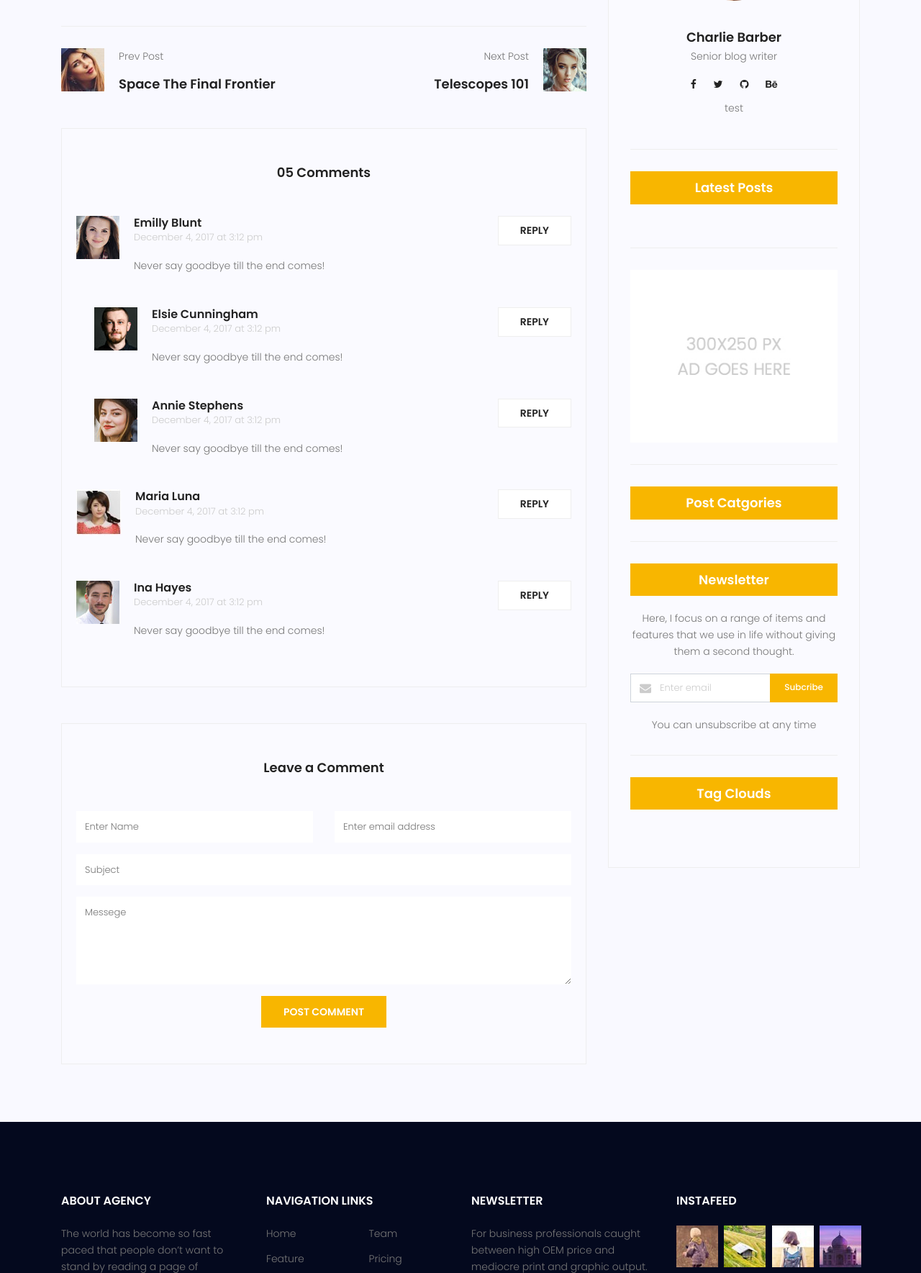
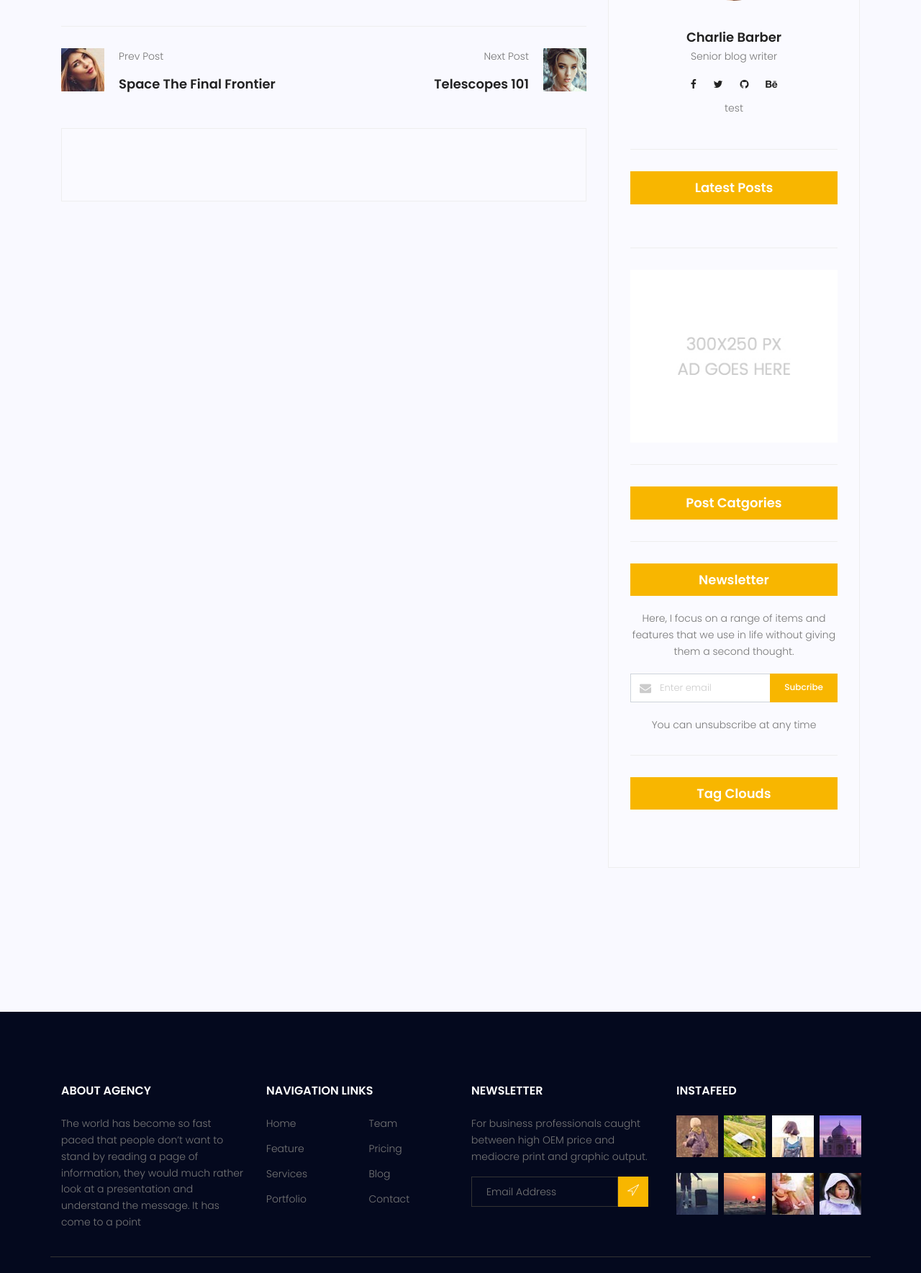
Before and after one commit to arminadm/django_blog, a Django app: template templates/blog/blog-single.html in a window 1280 px wide. Shown: the part 637-2406 px from the top of the page at 72% size. Run offline with Django 3.2, Linux system fonts and the light colour scheme; the template is opened without the code that fills it, so the values that code supplies are empty; some libraries are stand-ins or nearby versions.

Commit message:
added disqus for blog/single commenting

```diff
--- a/templates/blog/blog-single.html
+++ b/templates/blog/blog-single.html
@@ -102,104 +102,28 @@
 					</div>
 				</div>
 				<div class="comments-area">
-					<h4>05 Comments</h4>
-					<div class="comment-list">
-						<div class="single-comment justify-content-between d-flex">
-							<div class="user justify-content-between d-flex">
-								<div class="thumb">
-									<img src="{% static 'img/blog/c1.jpg' %}" alt="">
-								</div>
-								<div class="desc">
-									<h5><a href="#">Emilly Blunt</a></h5>
-									<p class="date">December 4, 2017 at 3:12 pm </p>
-									<p class="comment">
-										Never say goodbye till the end comes!
-									</p>
-								</div>
-							</div>
-							<div class="reply-btn">
-								<a href="" class="btn-reply text-uppercase">reply</a>
-							</div>
-						</div>
-					</div>
-					<div class="comment-list left-padding">
-						<div class="single-comment justify-content-between d-flex">
-							<div class="user justify-content-between d-flex">
-								<div class="thumb">
-									<img src="{% static 'img/blog/c2.jpg' %}" alt="">
-								</div>
-								<div class="desc">
-									<h5><a href="#">Elsie Cunningham</a></h5>
-									<p class="date">December 4, 2017 at 3:12 pm </p>
-									<p class="comment">
-										Never say goodbye till the end comes!
-									</p>
-								</div>
-							</div>
-							<div class="reply-btn">
-								<a href="" class="btn-reply text-uppercase">reply</a>
-							</div>
-						</div>
-					</div>
-					<div class="comment-list left-padding">
-						<div class="single-comment justify-content-between d-flex">
-							<div class="user justify-content-between d-flex">
-								<div class="thumb">
-									<img src="{% static 'img/blog/c3.jpg' %}" alt="">
-								</div>
-								<div class="desc">
-									<h5><a href="#">Annie Stephens</a></h5>
-									<p class="date">December 4, 2017 at 3:12 pm </p>
-									<p class="comment">
-										Never say goodbye till the end comes!
-									</p>
-								</div>
-							</div>
-							<div class="reply-btn">
-								<a href="" class="btn-reply text-uppercase">reply</a>
-							</div>
-						</div>
-					</div>
-					<div class="comment-list">
-						<div class="single-comment justify-content-between d-flex">
-							<div class="user justify-content-between d-flex">
-								<div class="thumb">
-									<img src="{% static 'img/blog/c4.jpg' %}" alt="">
-								</div>
-								<div class="desc">
-									<h5><a href="#">Maria Luna</a></h5>
-									<p class="date">December 4, 2017 at 3:12 pm </p>
-									<p class="comment">
-										Never say goodbye till the end comes!
-									</p>
-								</div>
-							</div>
-							<div class="reply-btn">
-								<a href="" class="btn-reply text-uppercase">reply</a>
-							</div>
-						</div>
-					</div>
-					<div class="comment-list">
-						<div class="single-comment justify-content-between d-flex">
-							<div class="user justify-content-between d-flex">
-								<div class="thumb">
-									<img src="{% static 'img/blog/c5.jpg' %}" alt="">
-								</div>
-								<div class="desc">
-									<h5><a href="#">Ina Hayes</a></h5>
-									<p class="date">December 4, 2017 at 3:12 pm </p>
-									<p class="comment">
-										Never say goodbye till the end comes!
-									</p>
-								</div>
-							</div>
-							<div class="reply-btn">
-								<a href="" class="btn-reply text-uppercase">reply</a>
-							</div>
-						</div>
-					</div>
+					<div id="disqus_thread"></div>
+					<script>
+						/**
+						*  RECOMMENDED CONFIGURATION VARIABLES: EDIT AND UNCOMMENT THE SECTION BELOW TO INSERT DYNAMIC VALUES FROM YOUR PLATFORM OR CMS.
+						*  LEARN WHY DEFINING THESE VARIABLES IS IMPORTANT: https://disqus.com/admin/universalcode/#configuration-variables    */
+						/*
+						var disqus_config = function () {
+						this.page.url = PAGE_URL;  // Replace PAGE_URL with your page's canonical URL variable
+						this.page.identifier = PAGE_IDENTIFIER; // Replace PAGE_IDENTIFIER with your page's unique identifier variable
+						};
+						*/
+						(function() { // DON'T EDIT BELOW THIS LINE
+						var d = document, s = d.createElement('script');
+						s.src = 'https://127-0-0-1-8000-7xafcts6ix.disqus.com/embed.js';
+						s.setAttribute('data-timestamp', +new Date());
+						(d.head || d.body).appendChild(s);
+						})();
+					</script>
+					<noscript>Please enable JavaScript to view the <a href="https://disqus.com/?ref_noscript">comments powered by Disqus.</a></noscript>
 				</div>
-				<div class="comment-form">
+				</div>
+				<!-- <div class="comment-form">
 					<h4>Leave a Comment</h4>
 					<form>
 						<div class="form-group form-inline">
@@ -223,8 +147,7 @@
 						</div>
 						<a href="#" class="primary-btn text-uppercase">Post Comment</a>
 					</form>
-				</div>
-			</div>
+				</div> -->
 			<div class="col-lg-4 sidebar-widgets">
 				<div class="widget-wrap">
 					{% include 'blog/search_bar.html' %}
```
